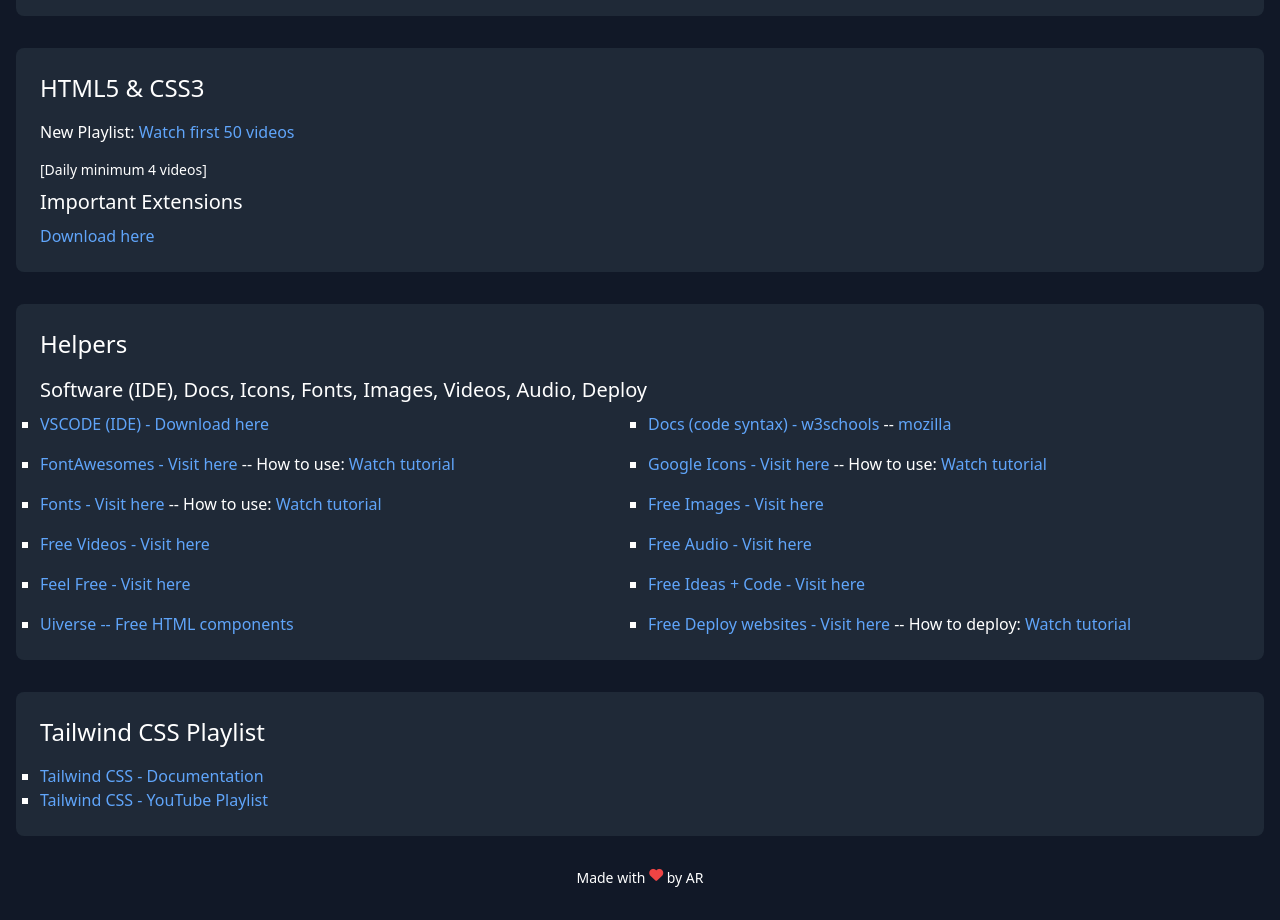
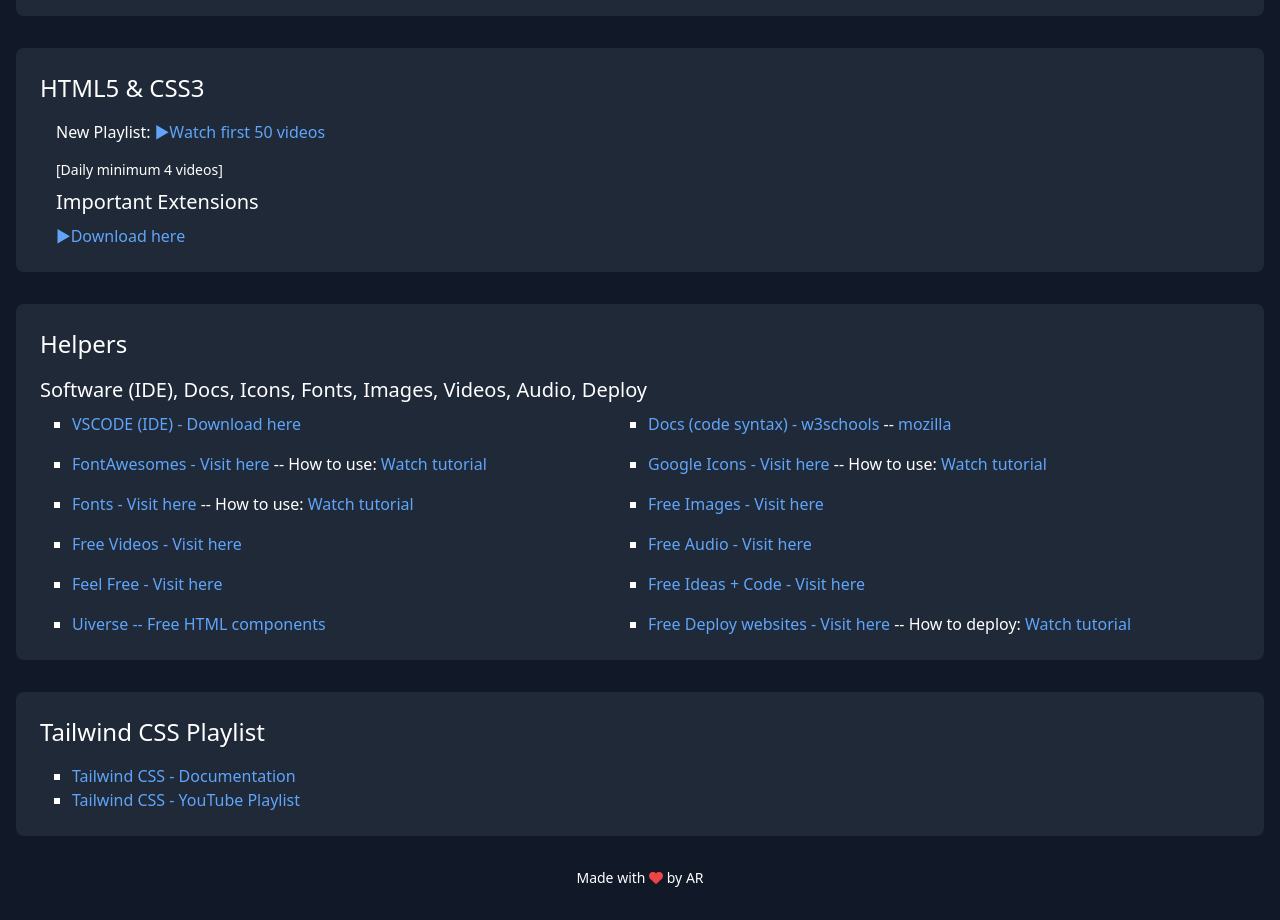
Before and after one commit to GrowinFlow/dev-path, a plain HTML site: page index.html in a window 1280 px wide. Shown: the part 360-1280 px from the top of the page. Drawn offline with nearby package versions, Linux system fonts and the light colour scheme.

Commit message:
add some styles

```diff
--- a/index.html
+++ b/index.html
@@ -70,13 +70,16 @@
         <!-- HTML5 & CSS3 Playlist Section -->
         <section class="bg-gray-800 rounded-lg p-6 mb-8">
             <h2 class="text-2xl mb-4">HTML5 & CSS3</h2>
-            <p class="mb-4">New Playlist: <a href="https://www.youtube.com/playlist?list=PLu0W_9lII9agq5TrH9XLIKQvv0iaF2X3w"
-                    target="_blank" class="text-blue-400 hover:text-blue-600">Watch first 50 videos</a></p>
-            <p class="text-sm mb-2">[Daily minimum 4 videos]</p>
-            <h3 class="text-xl mb-2">Important Extensions</h3>
-            <div>
-                <a href="https://drive.google.com/file/d/1TsI6O91PPHxZJSyhkviSphj6CuoBJaY3/view?usp=sharing"
-                    target="_blank" class="text-blue-400 hover:text-blue-600">Download here</a>
+            <div class="px-4">
+
+                <p class="mb-4">New Playlist: <a href="https://www.youtube.com/playlist?list=PLu0W_9lII9agq5TrH9XLIKQvv0iaF2X3w"
+                        target="_blank" class="text-blue-400 hover:text-blue-600">&#9658;Watch first 50 videos</a></p>
+                <p class="text-sm mb-2">[Daily minimum 4 videos]</p>
+                <h3 class="text-xl mb-2">Important Extensions</h3>
+                <div>
+                    <a href="https://drive.google.com/file/d/1TsI6O91PPHxZJSyhkviSphj6CuoBJaY3/view?usp=sharing"
+                        target="_blank" class="text-blue-400 hover:text-blue-600">&#9658;Download here</a>
+            </div>
             </div>
         </section>
 
@@ -84,7 +87,7 @@
         <section class="bg-gray-800 rounded-lg p-6 mb-8">
             <h2 class="text-2xl mb-4">Helpers</h2>
             <h3 class="text-xl mb-2">Software (IDE), Docs, Icons, Fonts, Images, Videos, Audio, Deploy</h3>
-            <ul class="list-disc list-inside grid grid-cols-1 md:grid-cols-2 gap-4 text-ellipsis">
+            <ul class="list-disc list-inside grid grid-cols-1 md:grid-cols-2 gap-4 text-ellipsis px-8">
                 <!-- VSCODE -->
                 <li class="text-ellipsis "><a href="https://code.visualstudio.com/download" target="_blank"
                         class="text-blue-400 hover:text-blue-600">VSCODE (IDE) - Download here</a></li>
@@ -143,7 +146,7 @@
         <!-- Tailwind CSS Playlist Section -->
         <section class="bg-gray-800 rounded-lg p-6 mb-8">
             <h2 class="text-2xl mb-4">Tailwind CSS Playlist</h2>
-            <ul>
+            <ul class="px-8">
                 <li class="text-ellipsis "><a href="https://tailwindcss.com/docs/installation" target="_blank"
                         class="text-blue-400 hover:text-blue-600">Tailwind CSS - Documentation</a></li>
                 <li class="text-ellipsis "><a href="https://www.youtube.com/playlist?list=PL7wL5A1qzCwiUP8y0opx--ei2EZPLQ3tN" target="_blank"
@@ -152,8 +155,14 @@
         </section>
 
         <!-- Footer Section -->
-        <footer class="text-center">
-            <p class="text-sm">Made with <i class="fas fa-heart text-red-500 animate-bounce"></i> by AR</p>
+        <footer class="text-center group">
+            <p class="text-sm">Made with
+                <span class="group-hover:animate-pulse">
+
+                    <i class="fas fa-heart text-red-500 fa-bounce"></i>
+                </span>
+
+                 by AR</p>
         </footer>
     </div>
 
```
